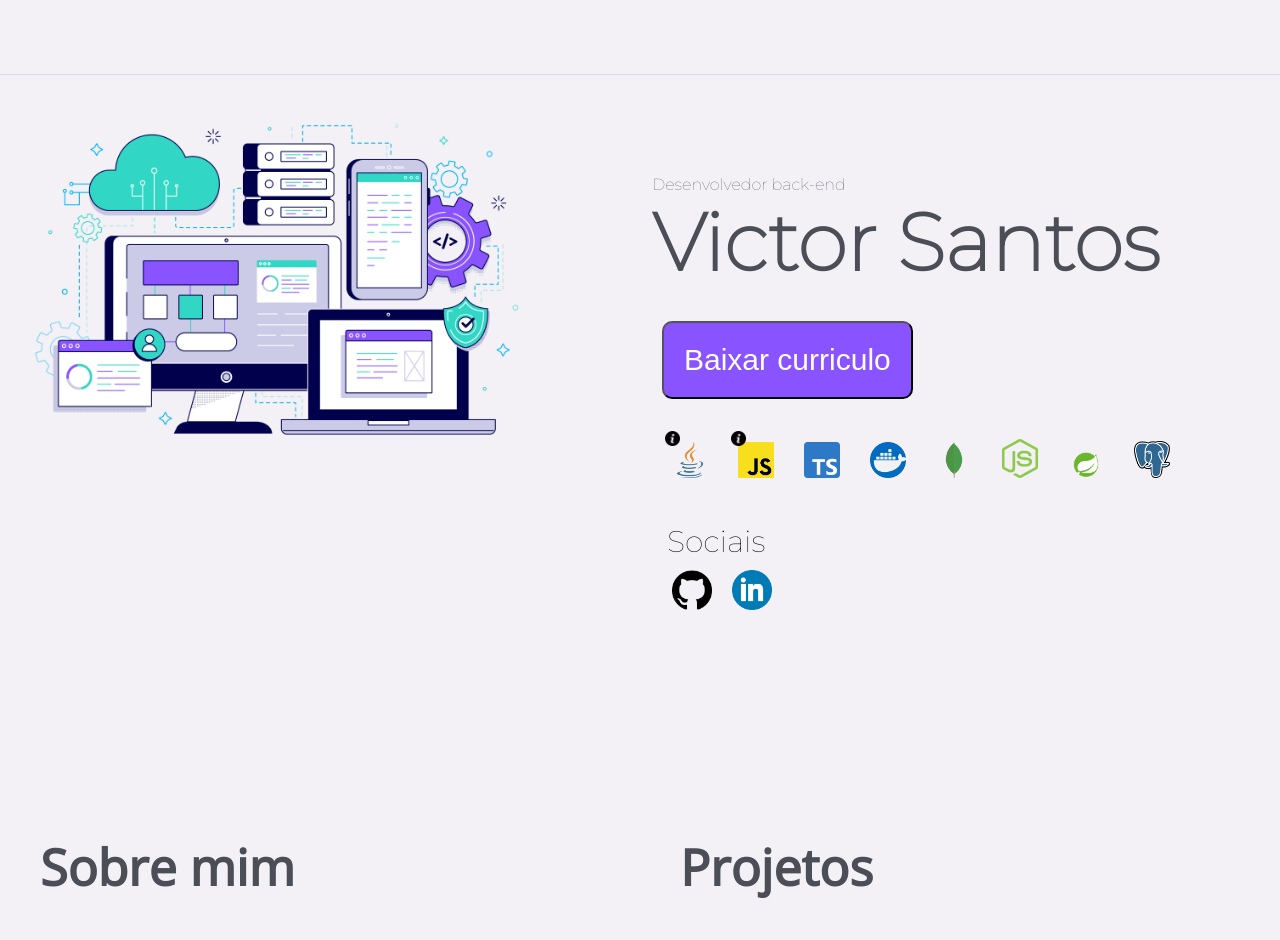
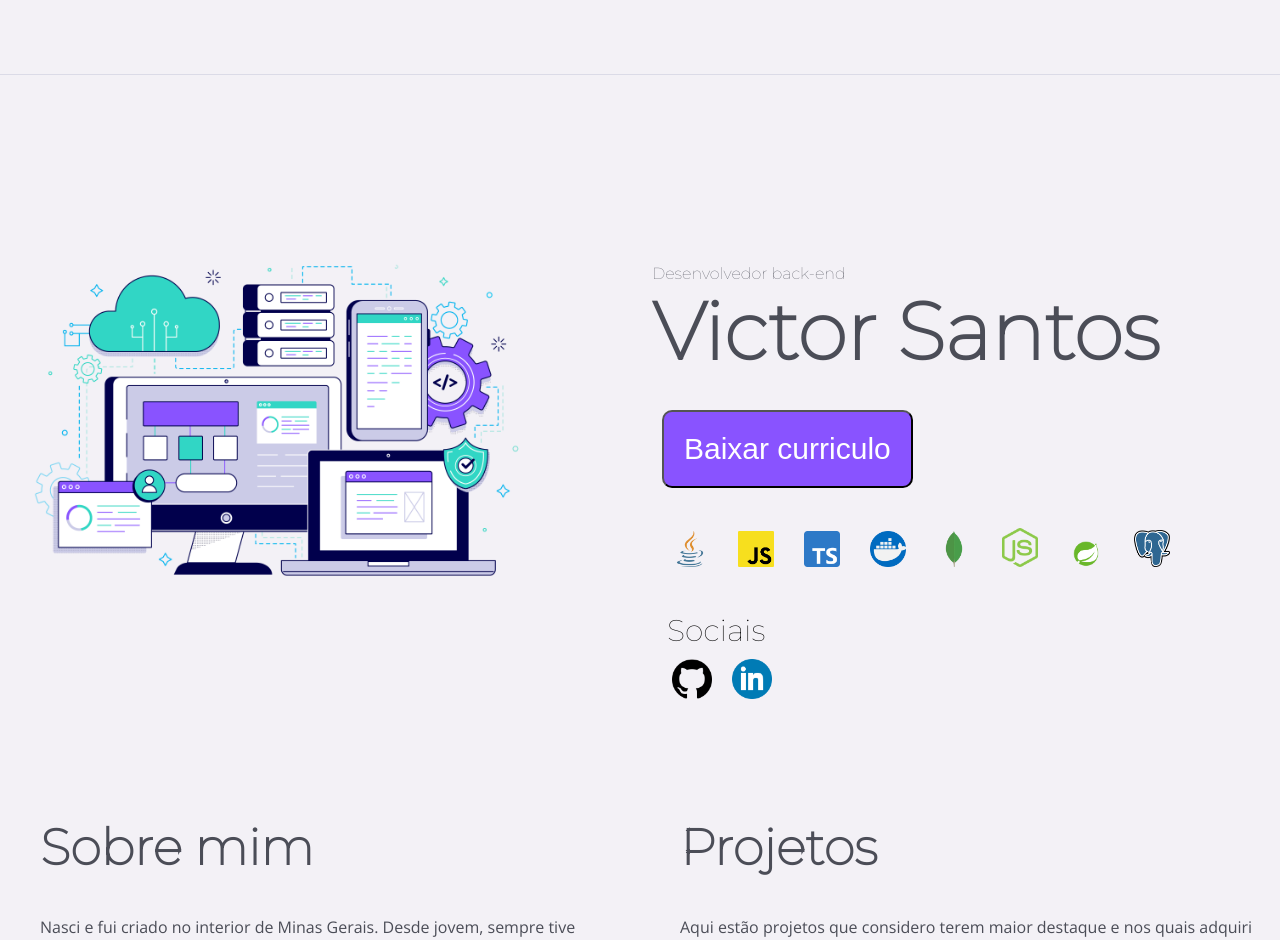
Before and after one commit to vitinhos67/mywebsite-spa, a Vue app: page / in a window 1280 px wide. Shown: the top 940 px of the page. Built offline with nearby package versions, Linux system fonts and the light colour scheme.

Commit message:
chore: last reajusted in font and container

```diff
--- a/src/components/LanguagesComponent.vue
+++ b/src/components/LanguagesComponent.vue
@@ -1,11 +1,10 @@
 <template>
-  <InformationLanguageTooltip :message="javaInformation" />
   <img
     src="../assets/images/languages/java.png"
     alt="Imagem da linguagem java"
     class="lang-images"
   />
-  <InformationLanguageTooltip :message="javascriptInformation" />
+
   <img
     src="../assets/images/languages/javascript.png"
     alt="Imagem da linguagem Javascript"
@@ -44,12 +43,8 @@
 </template>
 
 <script>
-import InformationLanguageTooltip from "./InformationLanguageTooltip.vue";
-
 export default {
-  components: {
-    InformationLanguageTooltip,
-  },
+  components: {},
   data() {
     return {
       javaInformation: "Frameworks: SpringBoot",
--- a/src/components/main/AboutMe.vue
+++ b/src/components/main/AboutMe.vue
@@ -26,7 +26,9 @@
 
   <p class="color-text p-date">AGOSTO/23 - ATUALMENTE</p>
 
-  <a href="https://www.linkedin.com/in/victorsanttos/details/certifications/"
+  <a
+    href="https://www.linkedin.com/in/victorsanttos/details/certifications/"
+    target="_blank"
     ><button class="btn-redirect-skills">
       Clique aqui e veja minhas certificações
     </button></a
@@ -34,6 +36,8 @@
 </template>
 
 <style>
+@import url("https://fonts.googleapis.com/css2?family=Montserrat:wght@100&display=swap");
+
 .color-text {
   color: #4b4d57;
 }
@@ -41,7 +45,7 @@
 .btn-redirect-skills {
   margin: 5vh 0 0 3.5vh;
   font-size: 2vh;
-  padding: 1.5vh 3vh 1.5vh 3vh;
+  padding: 1.5vh 6vh 1.5vh 6vh;
   color: #ffff;
   transition: background-color 0.4s ease, box-shadow 0.5s ease;
   border-radius: 10px;
@@ -61,6 +65,7 @@
 
 .main-text {
   font-size: 50px;
+  font-family: "Montserrat", sans-serif;
   padding: 30px 20px 8px 40px;
 }
 
--- a/src/components/main/ProjectsMain.vue
+++ b/src/components/main/ProjectsMain.vue
@@ -44,6 +44,7 @@
 </template>
 
 <style>
+@import url("https://fonts.googleapis.com/css2?family=Montserrat:wght@100&display=swap");
 .color-text {
   color: #4b4d57;
 }
@@ -54,6 +55,7 @@
 
 .main-text {
   font-size: 50px;
+  font-family: "Montserrat", sans-serif;
   padding: 30px 20px 8px 40px;
 }
 
--- a/src/views/HomeVue.vue
+++ b/src/views/HomeVue.vue
@@ -1,9 +1,7 @@
 <template>
   <div class="container">
     <div class="container-1">
-      <div class="image-container">
-        <img src="../assets/images/7081473.jpg" alt="" class="img-1" />
-      </div>
+      <img src="../assets/images/7081473.jpg" alt="" class="img-1" />
     </div>
     <div class="container-2">
       <div class="btf1">
@@ -70,7 +68,7 @@ export default {
 @import url("https://fonts.googleapis.com/css2?family=Montserrat:wght@100&display=swap");
 
 .container {
-  height: 91vh;
+  height: 89vh;
   display: flex;
 }
 
@@ -88,7 +86,13 @@ export default {
 }
 
 .container-1 {
+  margin: auto;
   flex: 1; /* Alterado para flex: 1 */
+}
+
+.container-2 {
+  height: 75%;
+  margin: auto;
 }
 
 .btf1 {
@@ -226,6 +230,10 @@ export default {
     width: 100%;
   }
 
+  .container-1 {
+    display: none;
+  }
+
   div.container {
     height: auto;
   }
@@ -262,7 +270,7 @@ export default {
     margin-top: 20px;
   }
 
-  .image-container {
+  .container-1 {
     display: none;
   }
 
```
